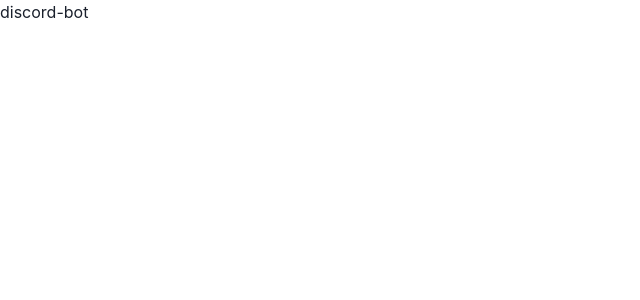
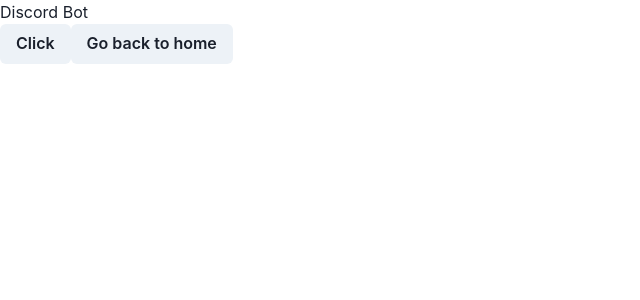
Before and after one commit to MaximFedarau/Coronavirus-Helper-Web, a Next.js app: page /product/bots/discord-bot in a window 1280 px wide. Shown: the top 300 px of the page, without its empty margins (0-640 px from the left). Built offline with nearby package versions, Linux system fonts and the light colour scheme.

Commit message:
Add multilanguage support for bot-types

```diff
--- a/components/bot-types/Discord-Bot.jsx
+++ b/components/bot-types/Discord-Bot.jsx
@@ -1,7 +1,77 @@
 import React from "react";
 
-export default function DiscordBotComponent() {
+import store from "../../store/store"
+import {Provider} from "react-redux"
+import {connect} from "react-redux"
+
+import { Button, Link } from '@chakra-ui/react'
+
+function changeReduxLanguage() {
+    return {
+      type: "CHANGE_LANGUAGE"
+    }
+}
+
+function setReduxLanguage(language) {
+    return {
+      type: "SET_LANGUAGE",
+      language
+    }
+}
+
+function mapStateToProps(state) {
+    return {
+      language: state.RuEnLanguageReducer.language
+    }
+}
+
+const mapDispatchToProps = {
+    changeReduxLanguage,
+    setReduxLanguage
+}
+
+function DiscordBotComponent() {
+
+    React.useLayoutEffect(() => {//add else statement
+        if (typeof window !== 'undefined') {
+          if (localStorage.getItem('language')) {
+            //setLanguage((sessionStorage.getItem('language')))
+            store.dispatch(setReduxLanguage(localStorage.getItem('language')))
+            console.log(1)
+          } else {
+            //sessionStorage.setItem('language', language)
+            localStorage.setItem('language', store.getState().RuEnLanguageReducer.language)
+          }
+        }
+    }, [])
+
+    React.useEffect(() => {
+        if (typeof window !== 'undefined') {
+          localStorage.setItem('language', store.getState().RuEnLanguageReducer.language)
+        }
+    }, [store.getState().RuEnLanguageReducer.language])
+
     return (
-        <h1>Discord</h1>
+        <div>
+            {(store.getState().RuEnLanguageReducer.language === "ru") ? <h1>Дискорд бот</h1> : <h1>Discord Bot</h1>}
+            <Button onClick={() => {
+        store.dispatch(changeReduxLanguage())
+        }}>Click</Button>
+        <Button><br/>
+            <Link href="/">
+                <a>Go back to home</a>
+            </Link>
+        </Button>
+        </div>
     )
 }
+
+const ConnectedDiscordBotComponent = connect(mapStateToProps,mapDispatchToProps)(DiscordBotComponent)
+
+export default function ReadyDiscordBotComponent() {
+    return (
+        <Provider store={store}>
+            <ConnectedDiscordBotComponent/>
+        </Provider>
+    )
+}
--- a/components/bot-types/Telegram-Bot.jsx
+++ b/components/bot-types/Telegram-Bot.jsx
@@ -1,7 +1,77 @@
 import React from "react";
 
-export default function DiscordBotComponent() {
+import store from "../../store/store"
+import {Provider} from "react-redux"
+import {connect} from "react-redux"
+
+import { Button, Link } from '@chakra-ui/react'
+
+function changeReduxLanguage() {
+    return {
+      type: "CHANGE_LANGUAGE"
+    }
+}
+
+function setReduxLanguage(language) {
+    return {
+      type: "SET_LANGUAGE",
+      language
+    }
+}
+
+function mapStateToProps(state) {
+    return {
+      language: state.RuEnLanguageReducer.language
+    }
+}
+
+const mapDispatchToProps = {
+    changeReduxLanguage,
+    setReduxLanguage
+}
+
+function TelegramBotComponent() {
+
+    React.useLayoutEffect(() => {//add else statement
+        if (typeof window !== 'undefined') {
+          if (localStorage.getItem('language')) {
+            //setLanguage((sessionStorage.getItem('language')))
+            store.dispatch(setReduxLanguage(localStorage.getItem('language')))
+            console.log(1)
+          } else {
+            //sessionStorage.setItem('language', language)
+            localStorage.setItem('language', store.getState().RuEnLanguageReducer.language)
+          }
+        }
+    }, [])
+
+    React.useEffect(() => {
+        if (typeof window !== 'undefined') {
+          localStorage.setItem('language', store.getState().RuEnLanguageReducer.language)
+        }
+    }, [store.getState().RuEnLanguageReducer.language])
+
     return (
-        <h1>Telegram</h1>
+        <div>
+            {(store.getState().RuEnLanguageReducer.language === "ru") ? <h1>Телеграм Бот</h1> : <h1>Telegram Bot</h1>}
+            <Button onClick={() => {
+        store.dispatch(changeReduxLanguage())
+        }}>Click</Button>
+        <Button><br/>
+            <Link href="/">
+                <a>Go back to home</a>
+            </Link>
+        </Button>
+        </div>
     )
 }
+
+const ConnectedTelegramBotComponent = connect(mapStateToProps,mapDispatchToProps)(TelegramBotComponent)
+
+export default function ReadyTelegramBotComponent() {
+    return (
+        <Provider store={store}>
+            <ConnectedTelegramBotComponent/>
+        </Provider>
+    )
+}
--- a/pages/product/bots/[botType].js
+++ b/pages/product/bots/[botType].js
@@ -1,4 +1,7 @@
+import ReadyDiscordBotComponent from "../../../components/bot-types/Discord-Bot"
+import ReadyTelegramBotComponent from "../../../components/bot-types/Telegram-Bot"
 import {getBotTypes} from "../../../lib/getBotTypes"
+import NotFound from "../../404"
 
 export function getStaticPaths() {
 
@@ -22,7 +25,21 @@
 }
 
 export default function BotComponent({data}) {
+
+    function dataRendering() {
+        switch(data) {
+            case "telegram-bot":
+                return <ReadyTelegramBotComponent/>
+            case "discord-bot":
+                return <ReadyDiscordBotComponent/>
+            default:
+                return <NotFound/>
+        }
+    }
+
     return (
-        <h1>{data}</h1>
+        <div>
+            {dataRendering()}
+        </div>
     )
 }
```
